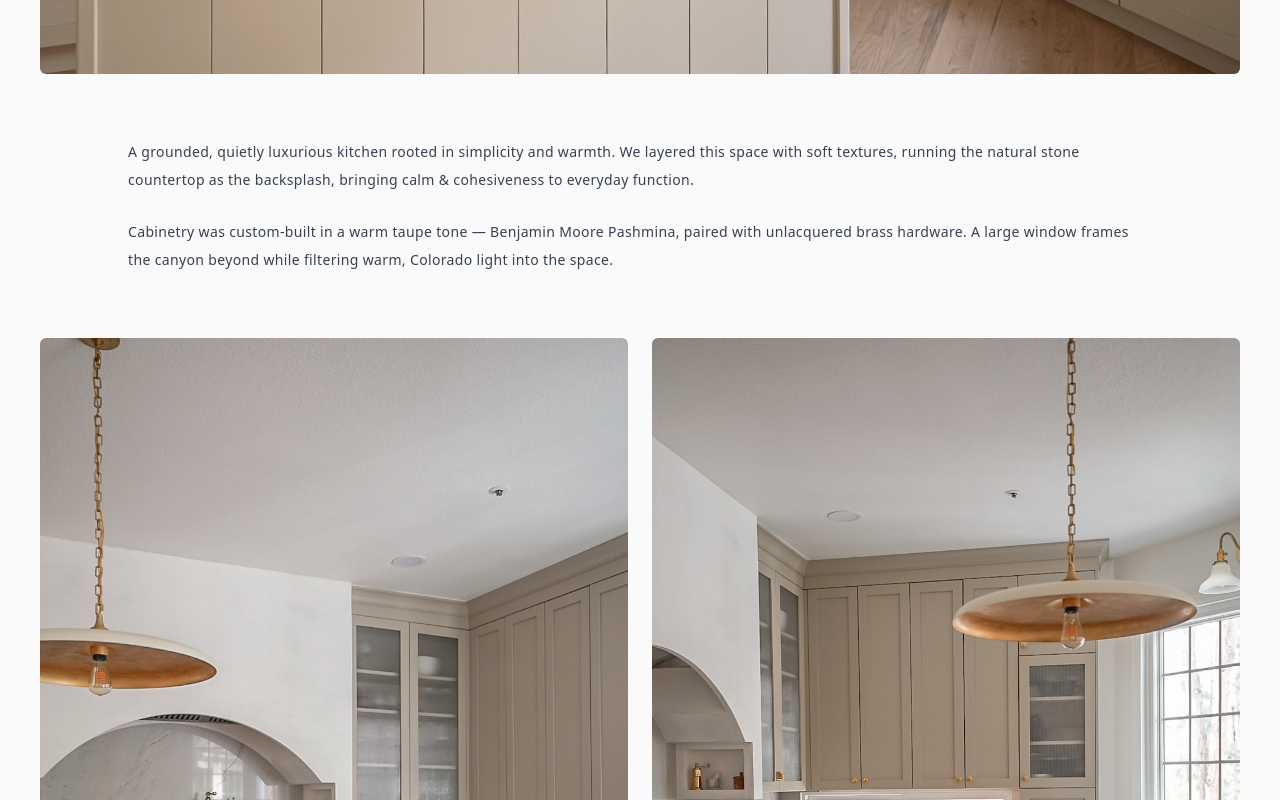
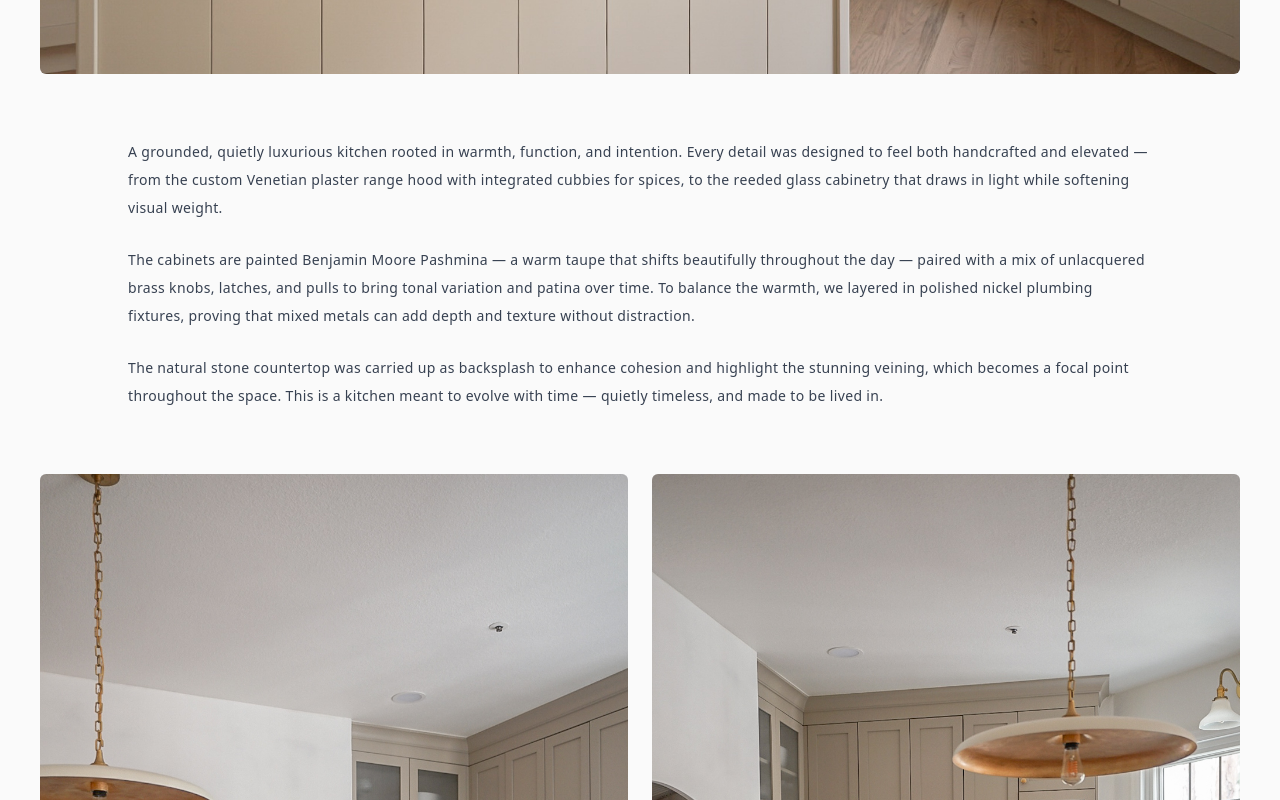
Before and after one commit to HalcyonHaus/halcyonhaus-site, a Next.js app: page /projects/canyon-cottage-kitchen in a window 1280 px wide. Shown: the part 920-1720 px from the top of the page. Built offline with nearby package versions, Linux system fonts and the light colour scheme.

Commit message:
Update canyon-cottage-kitchen.js

```diff
--- a/pages/projects/canyon-cottage-kitchen.js
+++ b/pages/projects/canyon-cottage-kitchen.js
@@ -21,7 +21,9 @@ export default function CanyonCottageKitchen() {
   return (
     <div className="min-h-screen text-black font-sans bg-[#fafafa]">
       <Head>
-        <title>Canyon Cottage Kitchen – Halcyon Haus</title>
+<title>Canyon Cottage Kitchen – Halcyon Haus</title>
+<meta name="description" content="Explore the Canyon Cottage Kitchen by Halcyon Haus — featuring Benjamin Moore Pashmina cabinets, Venetian plaster range hood, reeded glass doors, mixed metal hardware, and vein-matched natural stone countertops. A grounded, transitional kitchen design in Castle Pines Village." />
+<meta name="keywords" content="Benjamin Moore Pashmina kitchen, Venetian plaster hood, reeded glass cabinets, mixed metals kitchen, Castle Pines kitchen design, transitional kitchen, Halcyon Haus, luxury kitchen renovation" />
         <link
           href="https://fonts.googleapis.com/css2?family=Playfair+Display:wght@400;700&family=Inter:wght@300;400&display=swap"
           rel="stylesheet"
@@ -53,10 +55,13 @@ export default function CanyonCottageKitchen() {
         {/* Intro Text */}
         <motion.section {...fadeUp} className="text-sm leading-7 tracking-wide font-inter text-gray-700 space-y-6 mb-16 px-4 md:px-0 max-w-5xl mx-auto">
           <p>
-            A grounded, quietly luxurious kitchen rooted in simplicity and warmth. We layered this space with soft textures, running the natural stone countertop as the backsplash, bringing calm & cohesiveness to everyday function.
+            A grounded, quietly luxurious kitchen rooted in warmth, function, and intention. Every detail was designed to feel both handcrafted and elevated — from the custom Venetian plaster range hood with integrated cubbies for spices, to the reeded glass cabinetry that draws in light while softening visual weight.
           </p>
           <p>
-            Cabinetry was custom-built in a warm taupe tone — Benjamin Moore Pashmina, paired with unlacquered brass hardware. A large window frames the canyon beyond while filtering warm, Colorado light into the space.
+            The cabinets are painted Benjamin Moore Pashmina — a warm taupe that shifts beautifully throughout the day — paired with a mix of unlacquered brass knobs, latches, and pulls to bring tonal variation and patina over time. To balance the warmth, we layered in polished nickel plumbing fixtures, proving that mixed metals can add depth and texture without distraction.
+          </p>
+          <p>
+            The natural stone countertop was carried up as backsplash to enhance cohesion and highlight the stunning veining, which becomes a focal point throughout the space. This is a kitchen meant to evolve with time — quietly timeless, and made to be lived in.
           </p>
         </motion.section>
 
@@ -78,11 +83,11 @@ export default function CanyonCottageKitchen() {
         {/* Image with text beside */}
         <motion.div {...fadeUp} className="grid grid-cols-1 md:grid-cols-12 gap-12 items-center mb-16 px-4 md:px-0 max-w-6xl mx-auto">
           <div className="md:col-span-6">
-            <img src="/images/KITCHENBLOG3.JPG" alt="Process or Detail Shot" className="w-full rounded-md object-cover" />
+            <img src="/images/KITCHENBLOG3.JPG" alt="Close-up Vein Match" className="w-full rounded-md object-cover" />
           </div>
           <div className="md:col-span-6 text-sm leading-7 tracking-wide font-inter text-gray-700 space-y-4">
             <p>
-              This moment captures the heart of the kitchen — soft taupe with perfectly matching veining from the counter to the splash. Nothing loud. Just intention.
+              A close-up of the veining, perfectly aligned from counter to splash. Subtle, but deliberate — a soft, tonal moment.
             </p>
           </div>
         </motion.div>
@@ -100,7 +105,7 @@ export default function CanyonCottageKitchen() {
         {/* Closing Text */}
         <motion.section {...fadeUp} className="text-sm leading-7 tracking-wide font-inter text-gray-700 space-y-6 px-4 md:px-0 max-w-5xl mx-auto">
           <p>
-            Designed for a family who values both beauty and everyday ease, this kitchen is part of our larger Canyon Cottage renovation in Castle Pines Village — an ode to timeless interiors with a quietly modern soul.
+            Designed for a family who values both beauty and everyday ease, this kitchen is part of our larger Canyon Cottage renovation in Castle Pines Village — a softly modern, transitional home where materials are layered, not loud.
           </p>
         </motion.section>
       </main>
```
